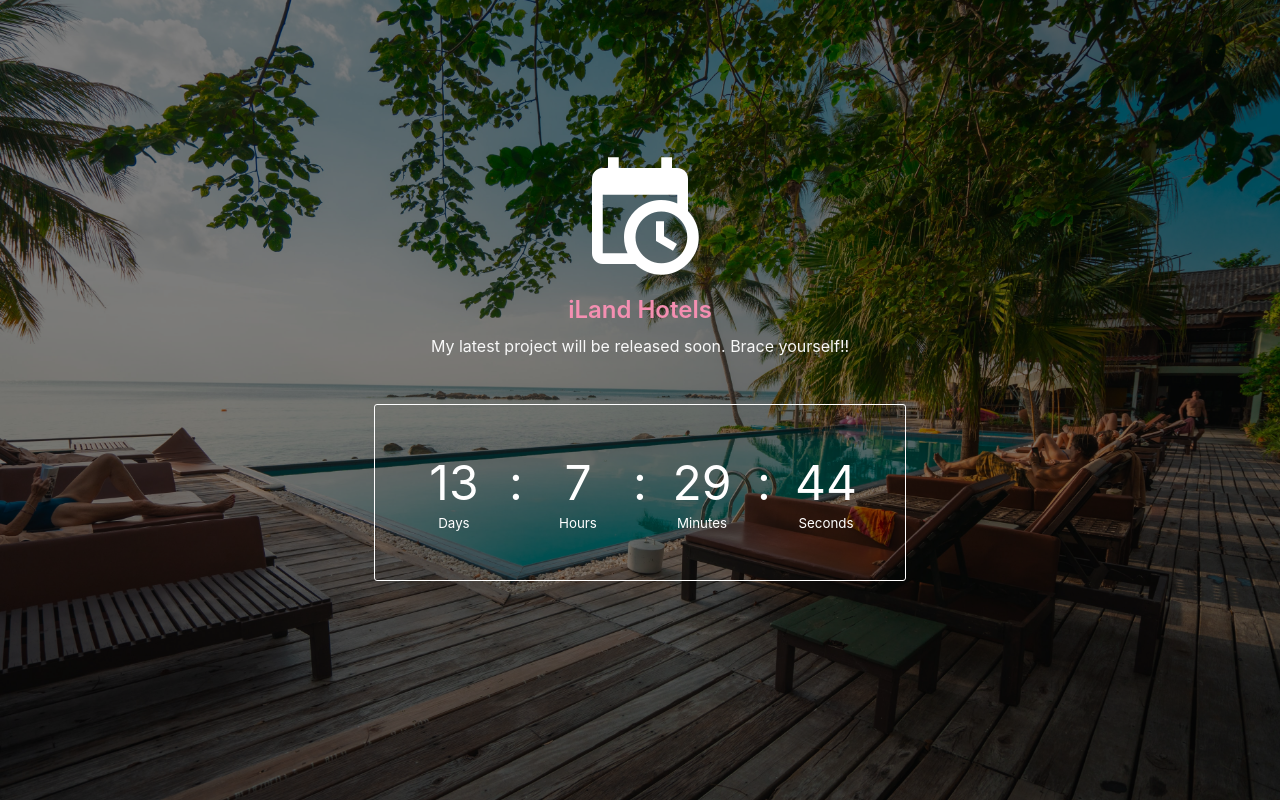
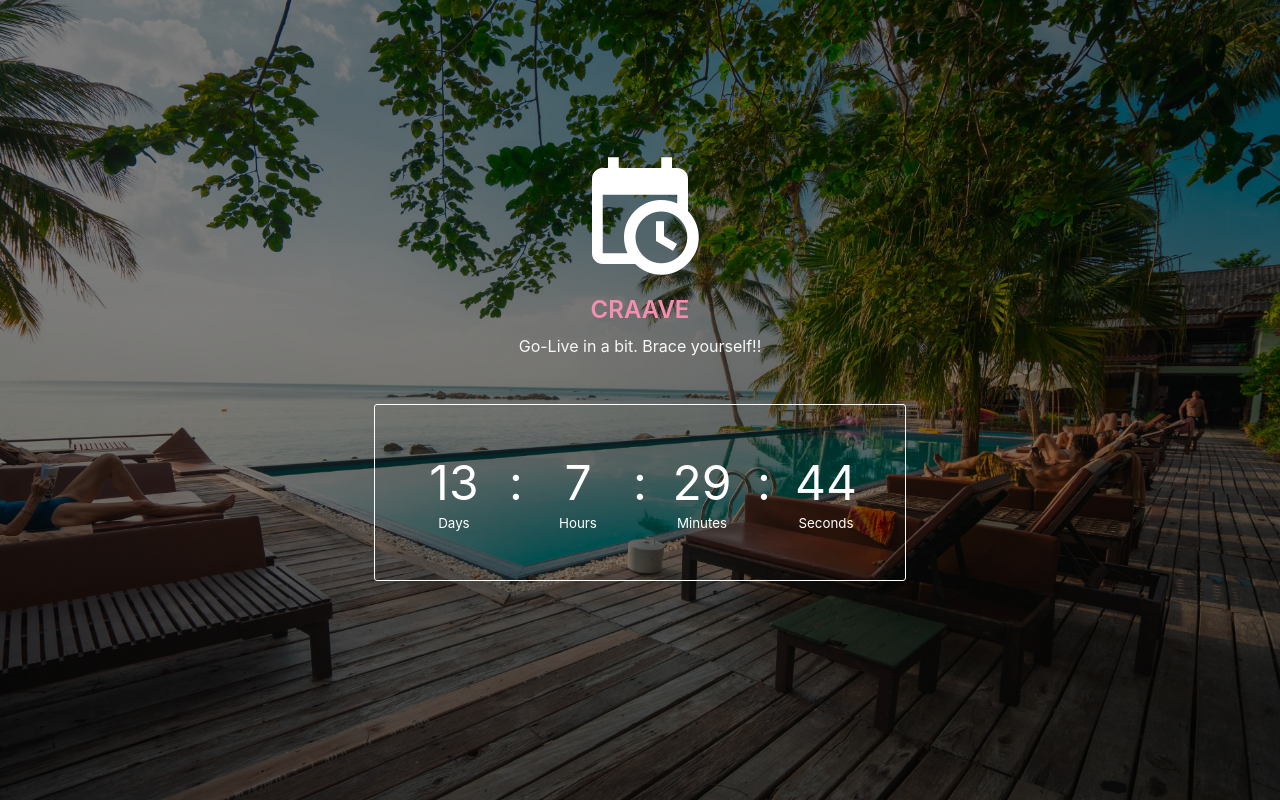
Before and after one commit to ObinnaKelvin/countdown, a React (Create React App) app: page / in a window 1280 px wide. Built offline with nearby package versions, Linux system fonts and the light colour scheme.

Commit message:
Go-Live Date for CRAAVE  was moved forward to 11/Dec/2022

```diff
--- a/src/App.js
+++ b/src/App.js
@@ -46,8 +46,8 @@
       <section className='timer'>
           <div>
               <span className='mdi mdi-calendar-clock timer-icon'></span>
-              <h2>iLand Hotels</h2>
-              <p>My latest project will be released soon. Brace yourself!!</p>
+              <h2>CRAAVE</h2>
+              <p>Go-Live in a bit. Brace yourself!!</p>
           </div>
           <div>
             <section>
```
